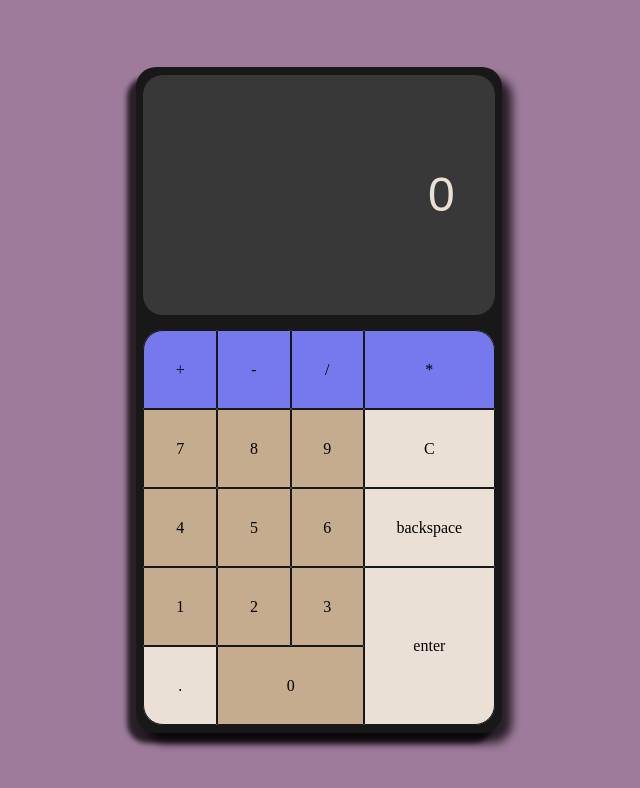
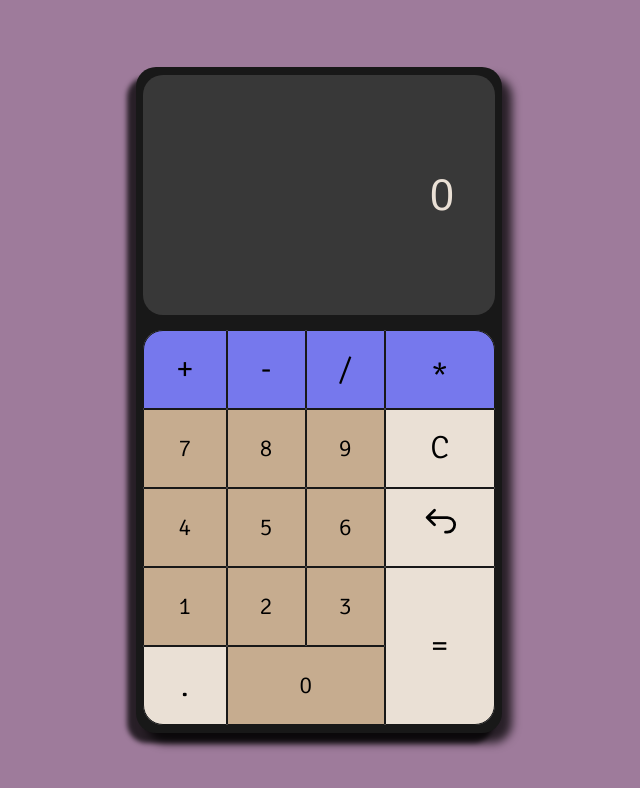
Before and after one commit to ZamboniL/calculator, a plain HTML site: page index.html in a window 1280 px wide. Shown: the whole page, without its empty margins (321-961 px from the left). Drawn offline with Linux system fonts and the light colour scheme.

Commit message:
Minor layout adjust

```diff
--- a/index.html
+++ b/index.html
@@ -24,11 +24,14 @@
                 <button class="number" id="four" value="4">4</button>
                 <button class="number" id="five" value="5">5</button>
                 <button class="number" id="six" value="6">6</button>
-                <button class="special" id="backspace">backspace</button>
+                <button class="special" id="backspace"><svg xmlns="http://www.w3.org/2000/svg" class="icon icon-tabler icon-tabler-arrow-back-up" width="44" height="44" viewBox="0 0 24 24" stroke-width="1.5" stroke="currentColor" fill="none" stroke-linecap="round" stroke-linejoin="round">
+                    <path stroke="none" d="M0 0h24v24H0z" fill="none"/>
+                    <path d="M9 13l-4 -4l4 -4m-4 4h11a4 4 0 0 1 0 8h-1" />
+                  </svg></button>
                 <button class="number" id="one" value="1">1</button>
                 <button class="number" id="two" value="2">2</button>
                 <button class="number" id="three" value="3">3</button>
-                <button class="special bottom-right" id="enter">enter</button>
+                <button class="special bottom-right" id="enter">=</button>
                 <button class="special bottom-left" id="dot" value=".">.</button>
                 <button class="number" id="zero" value="0">0</button>
 
--- a/styles/style.css
+++ b/styles/style.css
@@ -1,5 +1,7 @@
+@import url('https://fonts.googleapis.com/css2?family=Signika:wght@300&display=swap');
 body {
     background: #9E7B9B;
+    font-family: 'Signika', sans-serif;
 }
 
 .container {
@@ -26,14 +28,13 @@ body {
     box-shadow: 10px 10px 10px 0px rgba(0,0,0,0.75), -9px 10px 5px 0px rgba(0,0,0,0.75);;
 
 }
-@import url('https://fonts.googleapis.com/css2?family=Signika:wght@600&display=swap');
+
 #calculator-display {
     grid-row: 2 / 3;
     grid-column: 2 / 3;
     background-color: #383838;
     border-radius: 20px;
     line-height: 5em;
-    font-family: 'Signika', sans-serif;
     font-size: 3em;
     color: #EAE0D5;
     text-align: right;
@@ -59,6 +60,7 @@ button {
     appearance: none;
     border:  1px solid #181818;
     border-radius: 1px;
+    font-size: 1.5em;
 }
 .number {
     background: #C6AC8F;
@@ -66,10 +68,12 @@ button {
 }
 .operator {
     background: #7678ED;
+    font-size: 2em;
 
 }
 .special {
     background: #EAE0D5;
+    font-size: 2em;
 }
 
 .bottom-right {
@@ -82,6 +86,7 @@ button {
     border-top-left-radius: 20px;
 }
 .top-right {
+    padding-top:15px;
     border-top-right-radius: 20px;
 }
 
```
